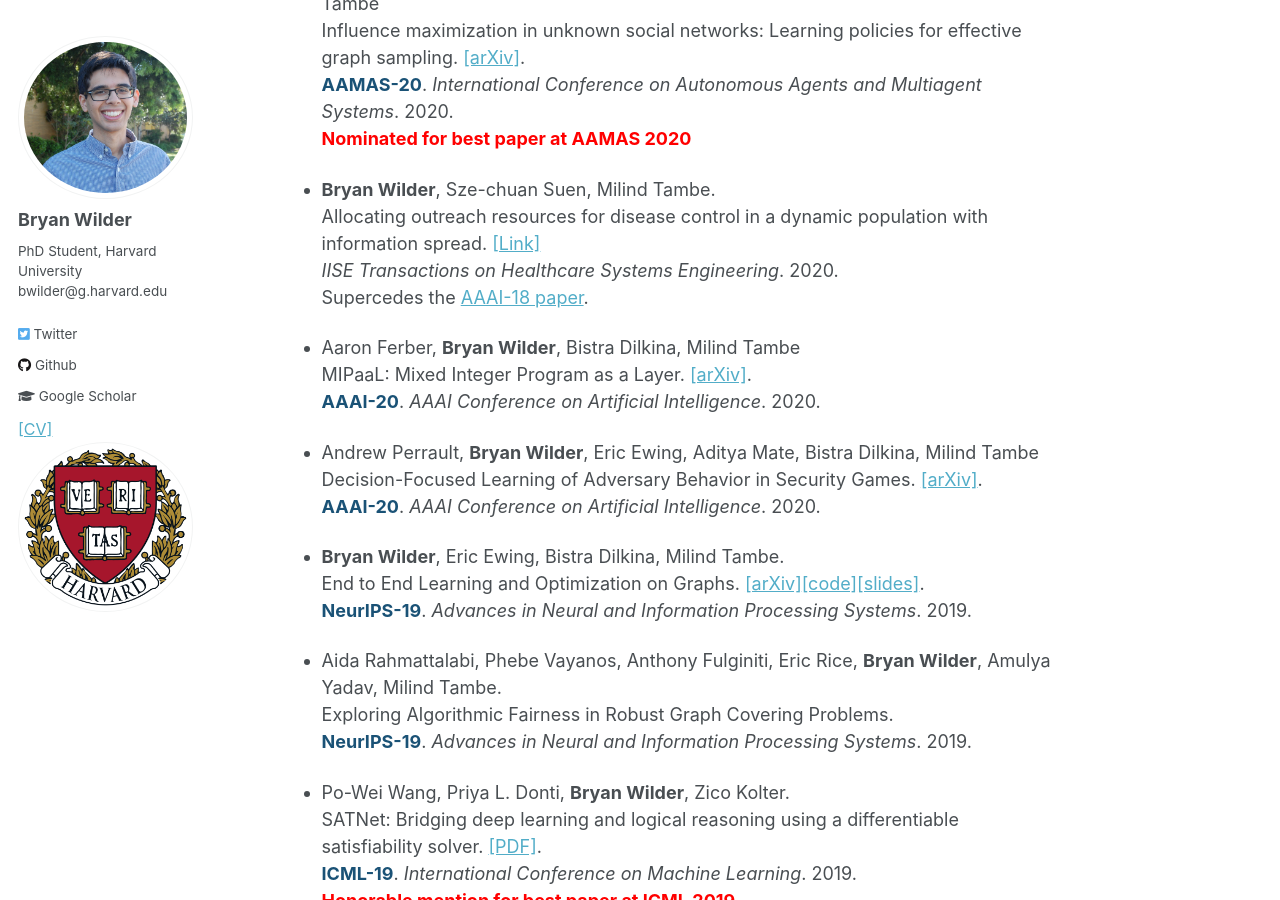
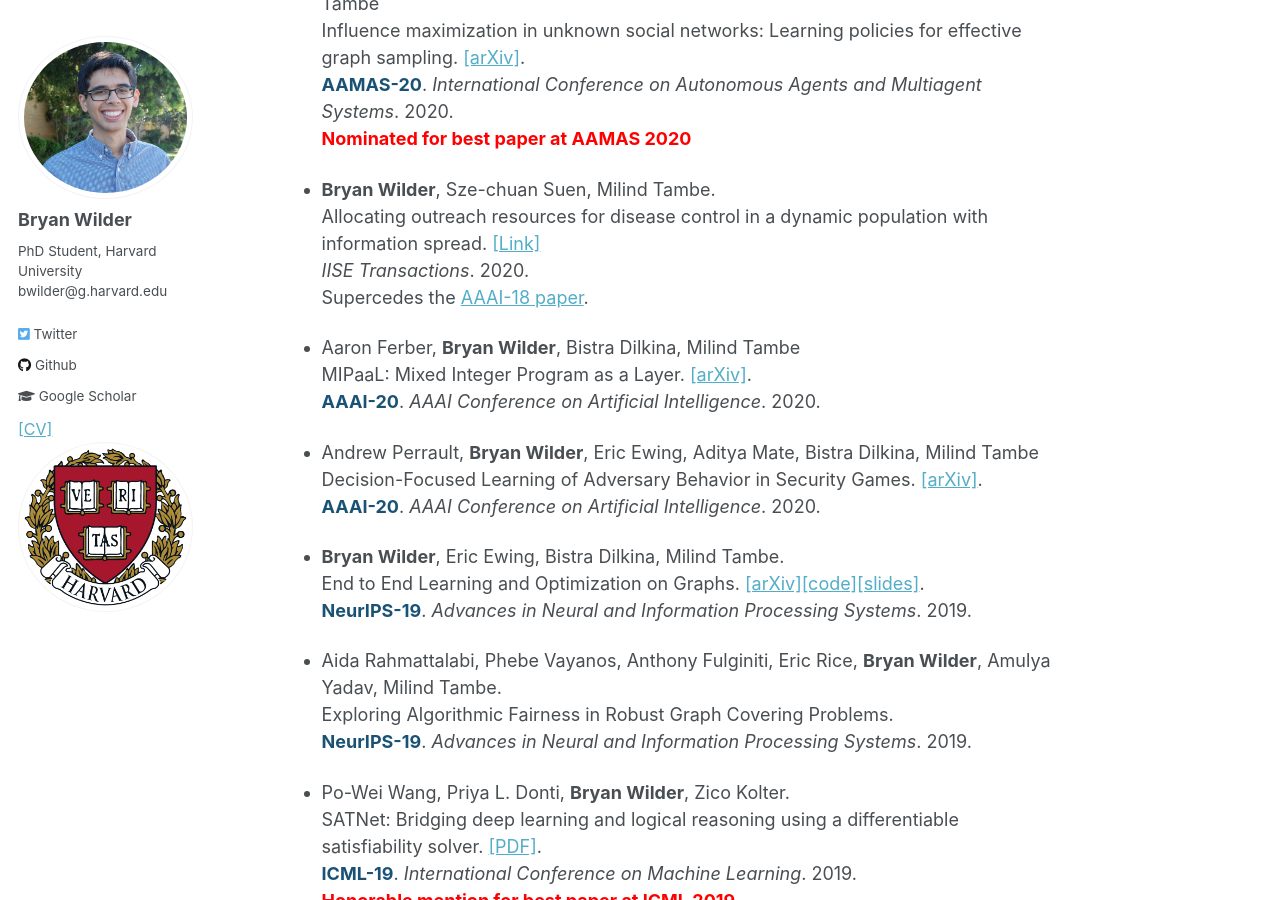
Before and after one commit to bryanwilder/bryanwilder.github.io, a Jekyll site: the page built from _pages/about.md, in a window 1280 px wide and 900 px high, scrolled down 2199 px. Built offline with Jekyll 4.4.1, drawn with Linux system fonts in a browser that asks for light colours.

Commit message:
Update about.md

```diff
--- a/_pages/about.md
+++ b/_pages/about.md
@@ -61,7 +61,7 @@
 
 *   **Bryan Wilder**, Sze-chuan Suen, Milind Tambe.
 Allocating outreach resources for disease control in a dynamic population with information spread. [[Link]](https://www.tandfonline.com/doi/abs/10.1080/24725854.2020.1798037?journalCode=uiie21)
-_IISE Transactions on Healthcare Systems Engineering_. 2020.
+_IISE Transactions_. 2020.
 Supercedes the [AAAI-18 paper](https://www.aaai.org/ocs/index.php/AAAI/AAAI18/paper/view/16714).
 
 *   Aaron Ferber, **Bryan Wilder**, Bistra Dilkina, Milind Tambe
```
